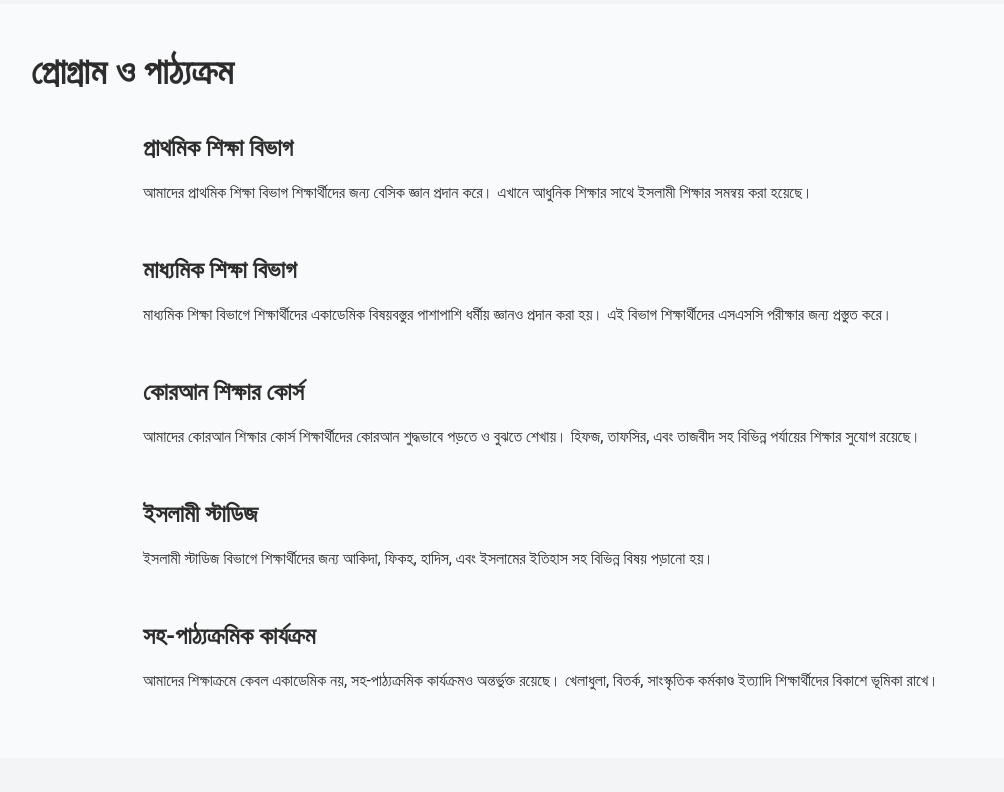
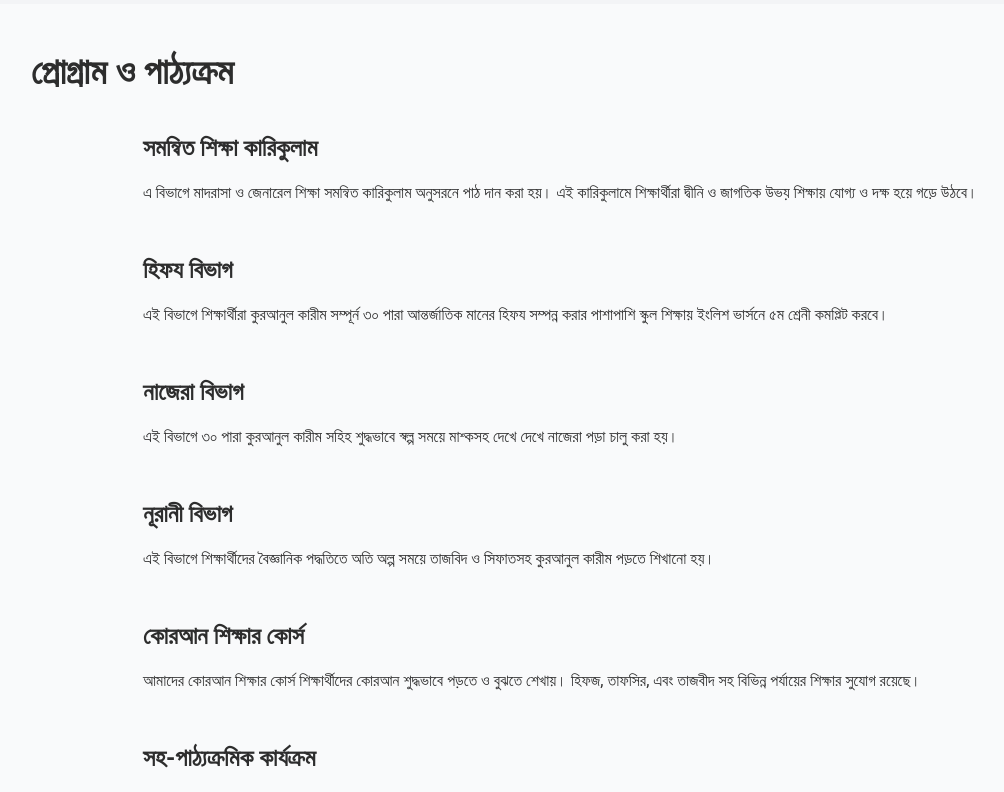
Before and after one commit to pally0091/al-hera-islami-school, a React (Vite) app: page / in a window 1280 px wide. Shown: the part 1220-2012 px from the top of the page, without its empty margins (49-1053 px from the left). Built offline with nearby package versions, Linux system fonts and the light colour scheme.

Commit message:
working on programms data

```diff
--- a/src/data/programs.js
+++ b/src/data/programs.js
@@ -1,27 +1,53 @@
 export const programs = [
   {
-    title: "প্রাথমিক শিক্ষা বিভাগ",
+    title: "সমন্বিত শিক্ষা কারিকুলাম",
     description:
-      "আমাদের প্রাথমিক শিক্ষা বিভাগ শিক্ষার্থীদের জন্য বেসিক জ্ঞান প্রদান করে। এখানে আধুনিক শিক্ষার সাথে ইসলামী শিক্ষার সমন্বয় করা হয়েছে।",
+      "এ বিভাগে মাদরাসা ও জেনারেল শিক্ষা সমন্বিত কারিকুলাম অনুসরনে পাঠ দান করা হয়। এই কারিকুলামে শিক্ষার্থীরা দ্বীনি ও জাগতিক উভয় শিক্ষায় যোগ্য ও দক্ষ হয়ে গড়ে উঠবে।",
+    fullDesc:
+      "শিক্ষা হচ্ছে সমৃদ্ধ সভ্যতার সংবেদনশীল হৃদয়। আদর্শ শিক্ষার স্পর্শে মানুষ পূর্ণতা পায়, সমৃদ্ধি লাভ করে, জাতি অগ্রগতির দিকে এগিয়ে যায়। দুর্ভাগ্যবশতঃ আমাদের দেশে দ্বিমুখী শিক্ষা ব্যাবস্থার কারনে জাতীয় উন্নতি-অগ্রগতির পথ বাঁধার দেয়াল তৈরী হয়েছে। ধর্মহীন কর্মশিক্ষা ও কর্মহীন ধর্ম শিক্ষা জাতিকে পঙ্গু করে দিয়েছে। দেশে মিস্টার আর মৌলভীর ব্যবধান দিন দিন বেড়েই চলেছে। সাধারন শিক্ষা ব্যাবস্থা মানুশকে জাগতিক জ্ঞ্যান-বিজ্ঞ্যান আর প্রজুক্তি শিক্ষাদানের মাধ্যমে সমাজ পরিচালনার যোগ্য করে গড়ে তুলছে কিন্তু আদর্শ জাতি গঠনের জন্য যে চরিত্র ও নৈতিকতার প্রয়োজন তা তৈরি করতে পারছে না। পক্ষান্তরে, মাদরাসা শিক্ষিতরাও বৈষয়িক জ্ঞ্যানের অভাবে সমাজ বিনির্মাণে কার্যকর ভূমিকা রাখতে পারছে না।<br>এই জটিল সমস্যা সমাধান কল্পে আমরা দীর্ঘদিন (প্রায় দেড়যুগ) যাবৎ মাদরাসা ও সাধারণ শিক্ষা সমন্বিত কারিকুলামের উপর গবেষণা ও কাজ করে আসছি। আলহামদুলিল্লাহ, আমাদের উন্নত শিক্ষাদান পদ্ধতি (Advance Teaching Methods) এর বদৌলতে শিক্ষার্থীরা অনায়াসে উভয় ক্ষেত্রে যোগ্য হয়ে গড়ে উঠছে। Pre-Primary ও Primary Level -এ ত খুবই ভাল করছে, এমনকি এসএসসি, এইচএচসিতেও জাতীয় শিক্ষা বোর্ডের অধীনে পরীক্ষায় অংশ নিয়ে বোর্ড স্ট্যান্ড করছে এবং একি সাথে কওমী মাদরাসা শিক্ষা বোর্ডের পরীক্ষায়ও মেধা তালিকায় স্থান করে নিচ্ছে।<br><br>পার্থিব জীবনে প্রতিষ্ঠা লাভের জন্য জাগতিক জ্ঞ্যান বিজ্ঞ্যান শিক্ষা করা যেমন প্রয়োজন রয়েছে তেমনই মানবতার কল্যাণে আল্লাহ তা'আলা ইসলাম তথা শরীয়তকেও ফরয করেছেন। ফলে শরীয়তের শিক্ষা-প্রশিক্ষনও ফরয এবং অপরিহার্য। আল্লাহর রাসূল (সাঃ) বলেন যে প্রয়োজন পরিমান দীনি জ্ঞ্যান অর্জন করা প্রত্যেক মুসলমানের উপর ফরয।",
+  },
+
+  {
+    title: "হিফয বিভাগ",
+    description:
+      "এই বিভাগে শিক্ষার্থীরা কুরআনুল কারীম সম্পূর্ন ৩০ পারা আন্তর্জাতিক মানের হিফয সম্পন্ন করার পাশাপাশি স্কুল শিক্ষায় ইংলিশ ভার্সনে ৫ম শ্রেনী কমপ্লিট করবে।",
+    fullDesc: "",
   },
   {
-    title: "মাধ্যমিক শিক্ষা বিভাগ",
+    title: "নাজেরা বিভাগ",
     description:
-      "মাধ্যমিক শিক্ষা বিভাগে শিক্ষার্থীদের একাডেমিক বিষয়বস্তুর পাশাপাশি ধর্মীয় জ্ঞানও প্রদান করা হয়। এই বিভাগ শিক্ষার্থীদের এসএসসি পরীক্ষার জন্য প্রস্তুত করে।",
+      "এই বিভাগে ৩০ পারা কুরআনুল কারীম সহিহ শুদ্ধভাবে স্বল্প সময়ে মাশ্কসহ দেখে দেখে নাজেরা পড়া চালু করা হয়।",
+    fullDesc: "",
+  },
+  {
+    title: "নূরানী বিভাগ",
+    description:
+      "এই বিভাগে শিক্ষার্থীদের বৈজ্ঞানিক পদ্ধতিতে অতি অল্প সময়ে তাজবিদ ও সিফাতসহ কুরআনুল কারীম পড়তে শিখানো হয়।",
+    fullDesc: "",
   },
   {
     title: "কোরআন শিক্ষার কোর্স",
     description:
       "আমাদের কোরআন শিক্ষার কোর্স শিক্ষার্থীদের কোরআন শুদ্ধভাবে পড়তে ও বুঝতে শেখায়। হিফজ, তাফসির, এবং তাজবীদ সহ বিভিন্ন পর্যায়ের শিক্ষার সুযোগ রয়েছে।",
+    fullDesc: "",
   },
-  {
-    title: "ইসলামী স্টাডিজ",
-    description:
-      "ইসলামী স্টাডিজ বিভাগে শিক্ষার্থীদের জন্য আকিদা, ফিকহ, হাদিস, এবং ইসলামের ইতিহাস সহ বিভিন্ন বিষয় পড়ানো হয়।",
-  },
+
   {
     title: "সহ-পাঠ্যক্রমিক কার্যক্রম",
     description:
-      "আমাদের শিক্ষাক্রমে কেবল একাডেমিক নয়, সহ-পাঠ্যক্রমিক কার্যক্রমও অন্তর্ভুক্ত রয়েছে। খেলাধুলা, বিতর্ক, সাংস্কৃতিক কর্মকাণ্ড ইত্যাদি শিক্ষার্থীদের বিকাশে ভূমিকা রাখে।",
+      "আমাদের শিক্ষাক্রমে কেবল একাডেমিক নয়, সহ-পাঠ্যক্রমিক কার্যক্রমও অন্তর্ভুক্ত রয়েছে। গেইম, ক্লাসরুম এ্যাক্টিভিটি, বিনোদন, বিভিন্ন প্রতিযোগীতা, প্রদর্শনী ও শিক্ষা সফরের আয়োজন করা হয়।",
+    fullDesc: "",
+  },
+  {
+    title: "দ্বীনিয়াত",
+    description:
+      "স্কুল পড়ুয়া শিক্ষার্থীদের জন্য সহিহ শুদ্ধভাবে কুরআনুল কারীমের তিলওয়াত, হাদীস, মাসআলা, মাসনুন দু’আ ও নামাজের প্র্যাকটিক্যাল ট্রেনিংসহ দ্বীনের জরুরী বিষয়সমূহ শিক্ষা দেওয়া হয়।",
+    fullDesc: "",
+  },
+  {
+    title: "ফরজে আইন কোর্স",
+    description:
+      "জেনারেল শিক্ষিতদের জন্য আকায়েদ, ইবাদত, মুআমালাত, মুআশারাত ও আখলাক বিষয়ে প্রয়োজন পরিমান দ্বীনি শিক্ষা দেওয়া হয়।",
+    fullDesc: "",
   },
 ];
```
